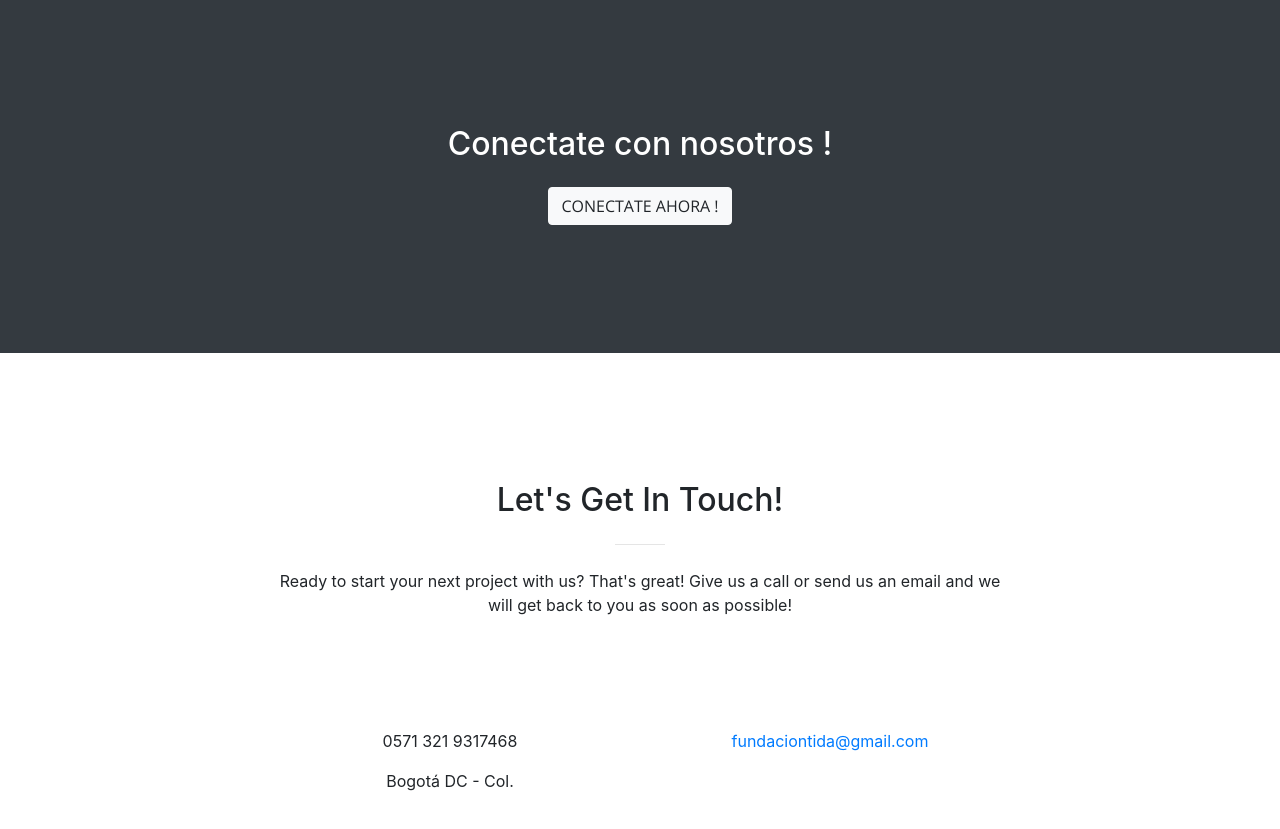
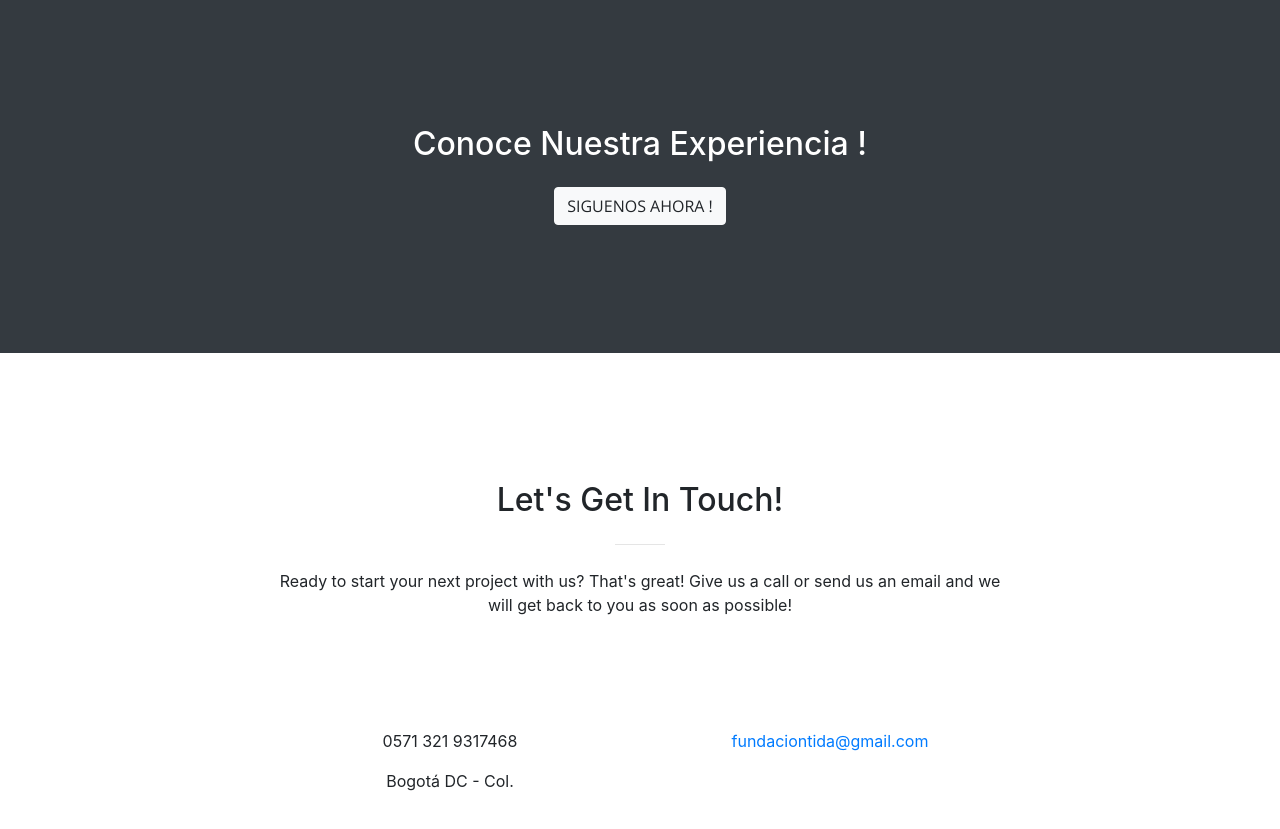
Before and after one commit to GUSSROM/tida, a website with bundled scripts: page index.html in a window 1280 px wide. Shown: the part 2333-3162 px from the top of the page. Built offline with nearby package versions, Linux system fonts and the light colour scheme; some icons are missing; files whose address does not match are found by name.

Commit message:
Update index.html

```diff
--- a/index.html
+++ b/index.html
@@ -226,8 +226,8 @@
 
     <section class="bg-dark text-white">
       <div class="container text-center">
-        <h2 class="mb-4">Conectate con nosotros !</h2>
-        <a class="btn btn-light btn-xl sr-button" href="https://www.facebook.com/tidacolombia/">Conectate Ahora !</a>
+        <h2 class="mb-4">Conoce Nuestra Experiencia !</h2>
+        <a class="btn btn-light btn-xl sr-button" href="https://www.facebook.com/tidacolombia/"> Siguenos Ahora !</a>
       </div>
     </section>
 
```
